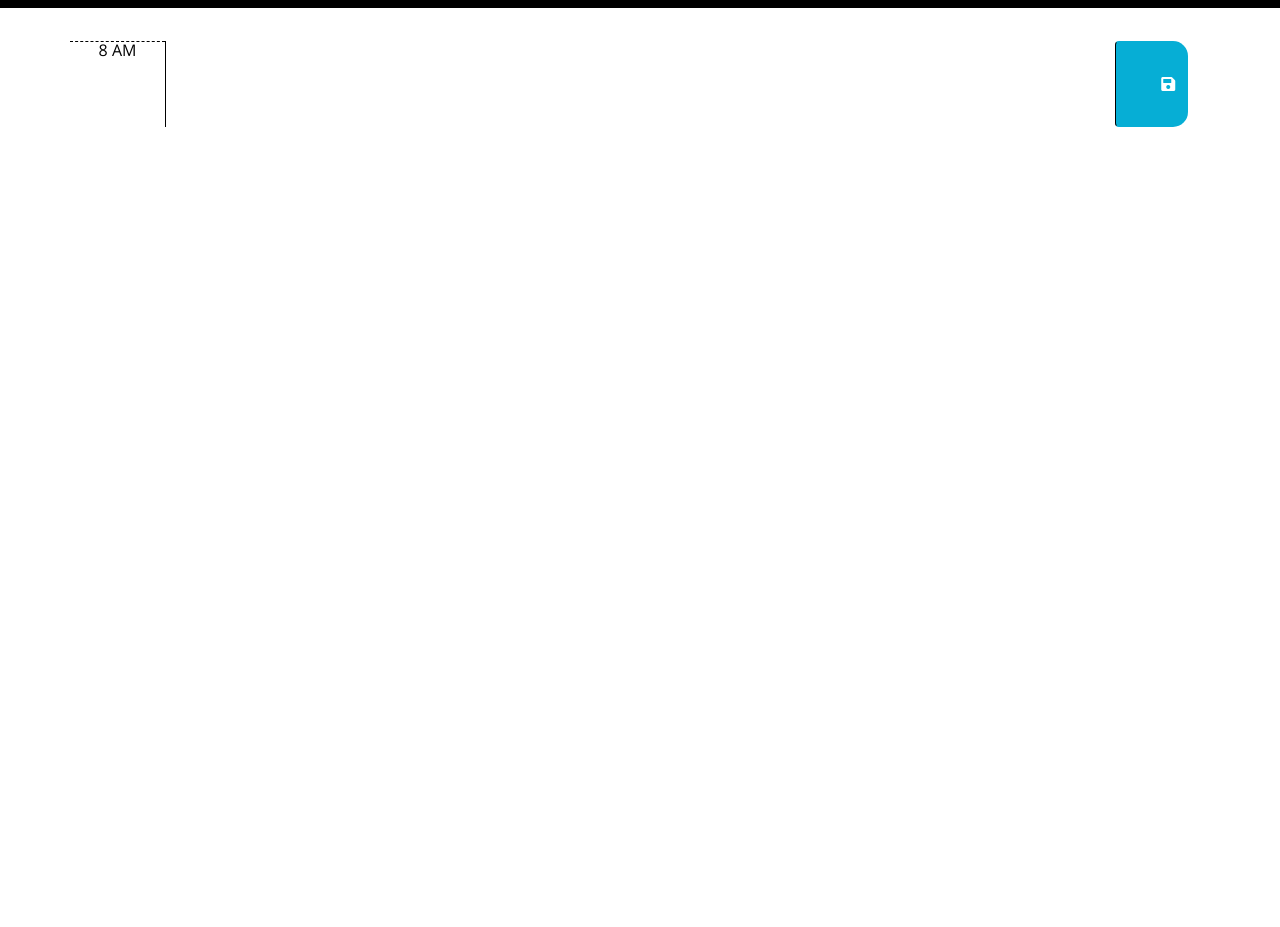
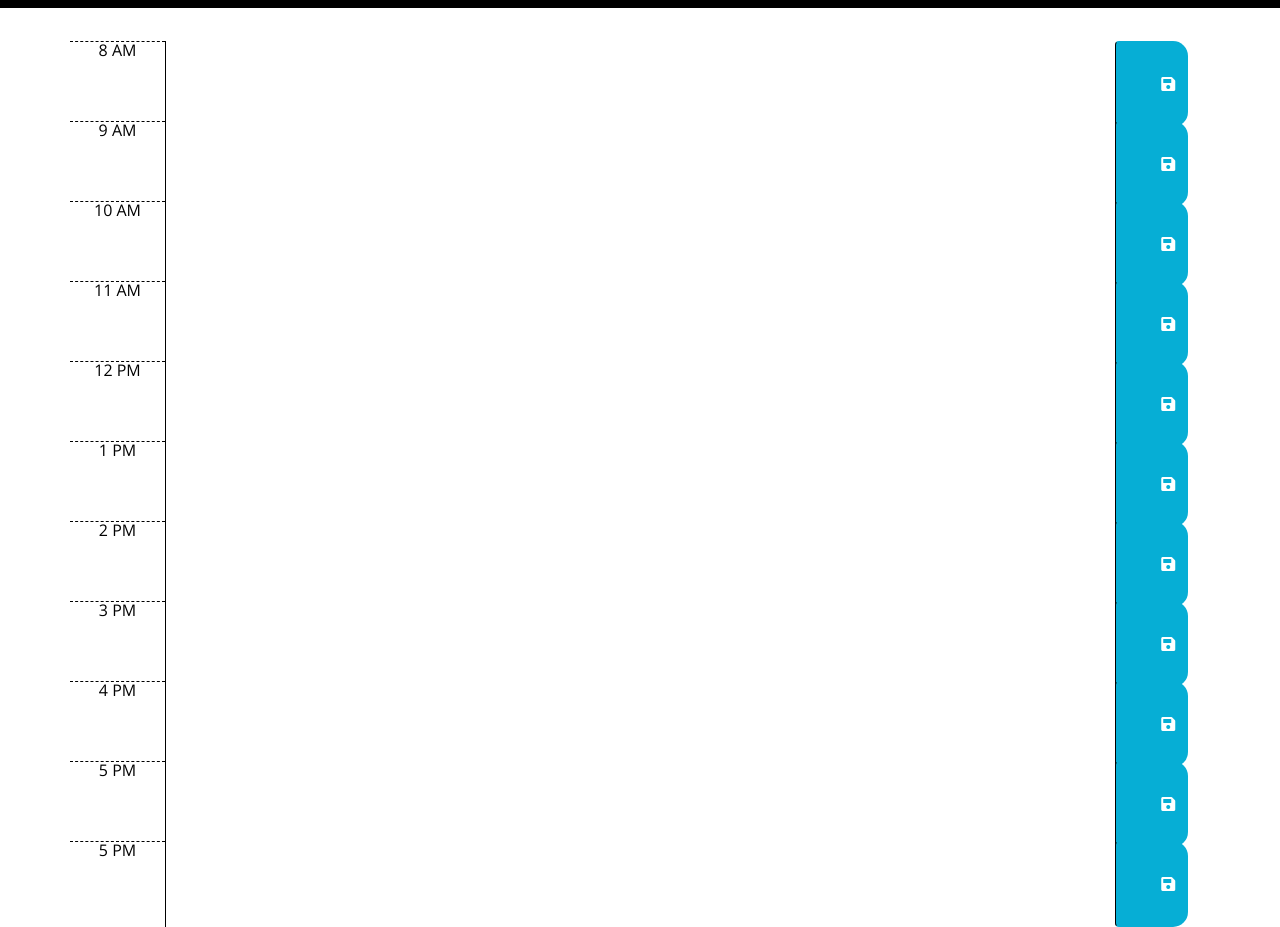
Before and after one commit to scarlinj/Challenge_5-Work_Day_Scheduler, a website: page index.html in a window 1280 px wide. Shown: the part 260-1187 px from the top of the page. Before the commit the page ends 800 px from the top, so only its background shows below. Drawn offline with nearby package versions, Linux system fonts and the light colour scheme.

Commit message:
added the other time blocks to fill out 8am-6pm

```diff
--- a/index.html
+++ b/index.html
@@ -32,6 +32,87 @@
     </div>
 
 
+
+    <div id="hour9" class="row time-block">
+      <div class="col-md-1 hour">9 AM</div>
+      <textarea class="col-md-10 description"> </textarea>
+      <button class="btn saveBtn col-mid-1">
+        <i class="fas fa-save"></i>
+      </button>
+    </div>
+
+    <div id="hour10" class="row time-block">
+      <div class="col-md-1 hour">10 AM</div>
+      <textarea class="col-md-10 description"> </textarea>
+      <button class="btn saveBtn col-mid-1">
+        <i class="fas fa-save"></i>
+      </button>
+    </div>
+
+    <div id="hour11" class="row time-block">
+      <div class="col-md-1 hour">11 AM</div>
+      <textarea class="col-md-10 description"> </textarea>
+      <button class="btn saveBtn col-mid-1">
+        <i class="fas fa-save"></i>
+      </button>
+    </div>
+
+    <div id="hour12" class="row time-block">
+      <div class="col-md-1 hour">12 PM</div>
+      <textarea class="col-md-10 description"> </textarea>
+      <button class="btn saveBtn col-mid-1">
+        <i class="fas fa-save"></i>
+      </button>
+    </div>
+
+    <div id="hour13" class="row time-block">
+      <div class="col-md-1 hour">1 PM</div>
+      <textarea class="col-md-10 description"></textarea>
+      <button class="btn saveBtn col-mid-1">
+        <i class="fas fa-save"></i>
+      </button>
+    </div>
+
+    <div id="hour14" class="row time-block">
+      <div class="col-md-1 hour">2 PM</div>
+      <textarea class="col-md-10 description"></textarea>
+      <button class="btn saveBtn col-mid-1">
+        <i class="fas fa-save"></i>
+      </button>
+    </div>
+
+    <div id="hour15" class="row time-block">
+      <div class="col-md-1 hour">3 PM</div>
+      <textarea class="col-md-10 description"></textarea>
+      <button class="btn saveBtn col-mid-1">
+        <i class="fas fa-save"></i>
+      </button>
+    </div>
+
+    <div id="hour16" class="row time-block">
+      <div class="col-md-1 hour">4 PM</div>
+      <textarea class="col-md-10 description"></textarea>
+      <button class="btn saveBtn col-mid-1">
+        <i class="fas fa-save"></i>
+      </button>
+    </div>
+
+    <div id="hour17" class="row time-block">
+      <div class="col-md-1 hour">5 PM</div>
+      <textarea class="col-md-10 description"></textarea>
+      <button class="btn saveBtn col-mid-1">
+        <i class="fas fa-save"></i>
+      </button>
+    </div>
+
+    <div id="hour17" class="row time-block">
+      <div class="col-md-1 hour">5 PM</div>
+      <textarea class="col-md-10 description"></textarea>
+      <button class="btn saveBtn col-mid-1">
+        <i class="fas fa-save"></i>
+      </button>
+    </div>
+
 </div>
   </div>
   <!-- below is external-sourced js - this uses moment.js library to work with date and time -->
```
